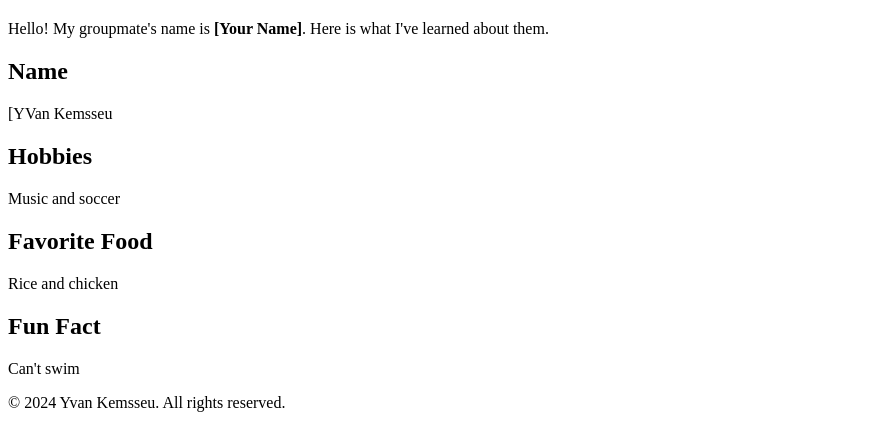
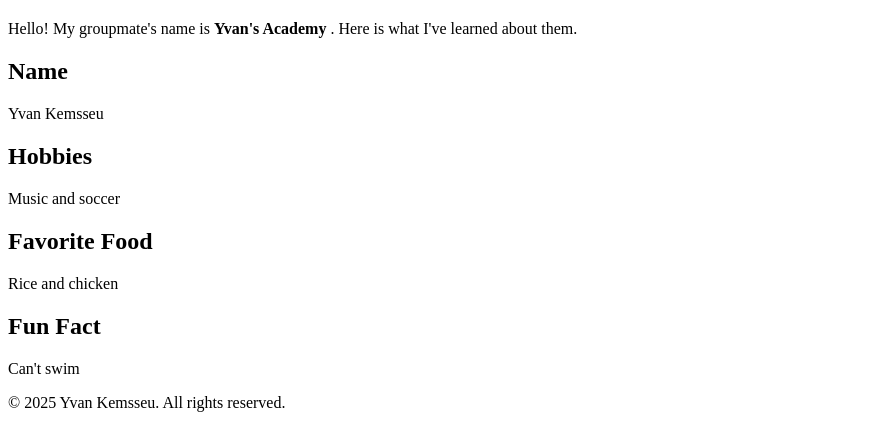
Before and after one commit to ykemsseu/CS3338-Homework-1, a plain HTML site: page index.html in a window 1280 px wide. Shown: the part 555-983 px from the top of the page, without its empty margins (0-888 px from the left). Drawn offline with Linux system fonts and the light colour scheme.

Commit message:
Update index.html

```diff
--- a/index.html
+++ b/index.html
@@ -39,11 +39,11 @@
 
 <div class="container">
     <h1>Welcome to My Page!</h1>
-    <p>Hello! My groupmate's name is <strong>[Your Name]</strong>. Here is what I've learned about them.</p>
+    <p>Hello! My groupmate's name is <strong> Yvan's Academy </strong>. Here is what I've learned about them.</p>
 
     <div class="info-box">
         <h2>Name</h2>
-        <p>[YVan Kemsseu</p>
+        <p>Yvan Kemsseu</p>
     </div>
 
     <div class="info-box">
@@ -63,7 +63,7 @@
 </div>
 
 <footer>
-    <p>&copy; 2024 Yvan Kemsseu. All rights reserved.</p>
+    <p>&copy; 2025 Yvan Kemsseu. All rights reserved.</p>
 </footer>
 </body>
 </html>
```
